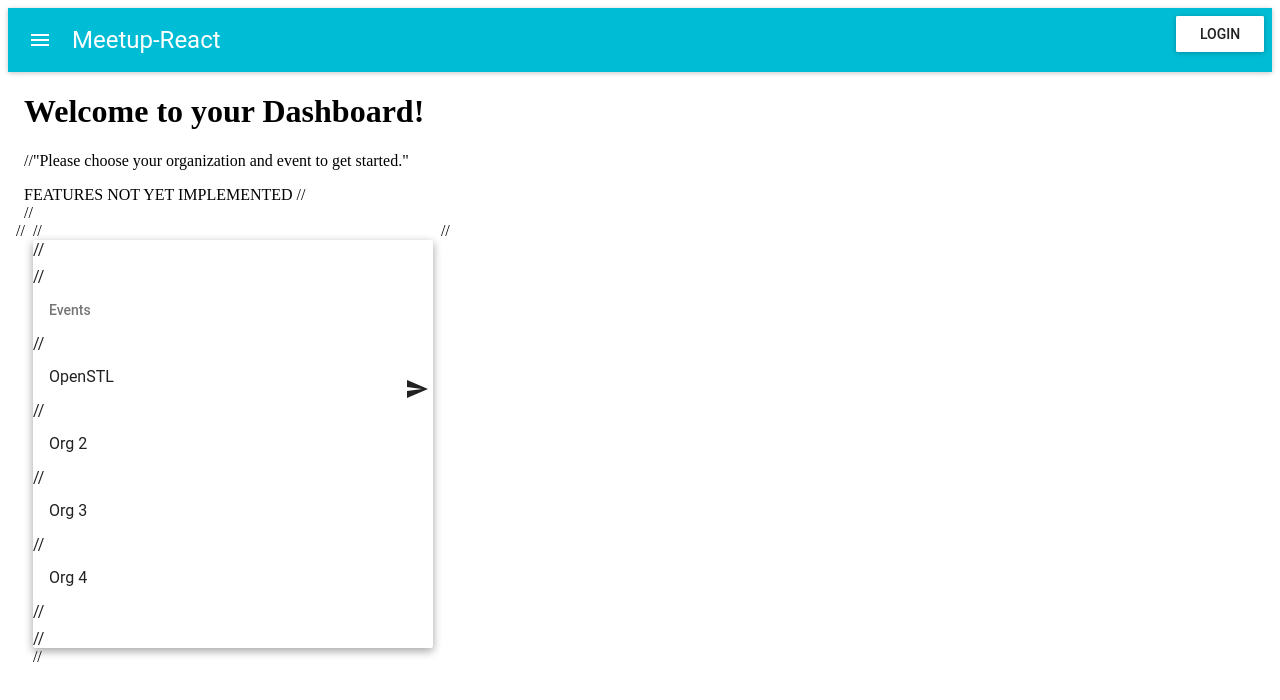
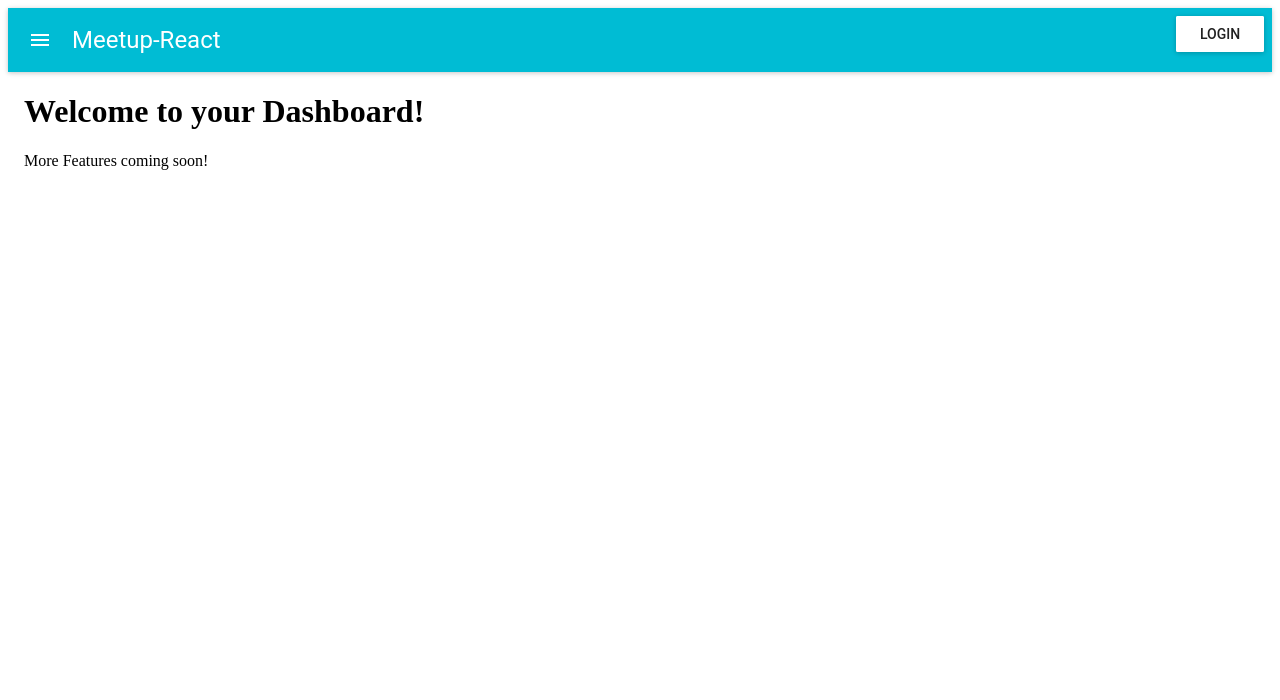
Before and after one commit to mrao2/meetupmohith2, a React (Create React App) app: page /Dashboard in a window 1280 px wide. Shown: the top 700 px of the page. Built offline with nearby package versions, Linux system fonts and the light colour scheme.

Commit message:
minor changes to ui

```diff
--- a/src/Components/pages/create.js
+++ b/src/Components/pages/create.js
@@ -11,6 +11,13 @@ class Create extends Component {
         <p>This is an account for people who are either event hosts or admins of an orgainzation.</p>
 
       	<form>
+
+          <TextField
+            name="firstName"
+            hintText="First name"
+
+          />
+          <br />
           <TextField
             name="userName"
             hintText="Username"
@@ -29,7 +36,9 @@ class Create extends Component {
             hintText="APIKey"
           />
           <br />
+
           <RaisedButton label="Submit" primary />
+
         </form>
       </div>
 
--- a/src/Components/pages/dashboard.js
+++ b/src/Components/pages/dashboard.js
@@ -1,6 +1,5 @@
 import React, { Component } from 'react'
 import FloatingActionButton from 'material-ui/FloatingActionButton';
-import ContentAdd from 'material-ui/svg-icons/content/add';
 import Paper from 'material-ui/Paper';
 import {List, ListItem} from 'material-ui/List';
 import Divider from 'material-ui/Divider';
@@ -8,9 +7,7 @@ import { Grid, Row, Col } from 'react-flexbox-grid'
 import {GridList, GridTile} from 'material-ui/GridList';
 import IconButton from 'material-ui/IconButton';
 import Subheader from 'material-ui/Subheader';
-import StarBorder from 'material-ui/svg-icons/toggle/star-border';
-import ActionInfo from 'material-ui/svg-icons/action/info';
-import ContentSend from 'material-ui/svg-icons/content/send';
+
 
 
 class Dashboard extends Component {
@@ -21,31 +18,13 @@ class Dashboard extends Component {
     return (
     	<div className="container-fluid">
         <div classname="bodyHeader">
-            <h1>
-    	    		Welcome to your Dashboard!
-    	    	</h1>
-    	    	<p>
-              //"Please choose your organization and event to get started."
-            </p>
-        </div>
-        FEATURES NOT YET IMPLEMENTED
-        // <div classname="orgList">
-        //   <Row>
-        //   <Col sm={2} lg={4}>
-        //   <Paper zDepth={2}>
-        //   <List>
-        //   <Subheader>Events</Subheader>
-        //     <ListItem primaryText= "OpenSTL" href= "/results" rightIcon={<IconButton href="/eventPage"><ContentSend href="/eventPage" /></IconButton>}  />
-        //     <ListItem primaryText="Org 2"  />
-        //     <ListItem primaryText="Org 3"  />
-        //     <ListItem primaryText="Org 4"  />
-        //   </List>
-        //   </Paper>
-        //   </Col>
-        //   </Row>
-        </div>
+          <h1>
+  	    		Welcome to your Dashboard!
+  	    	</h1>
+  	    	<p>More Features coming soon!</p>
 
 
+        </div>
     	</div>
 
 
```
Lines whose indentation alone changed are shown as unchanged.
